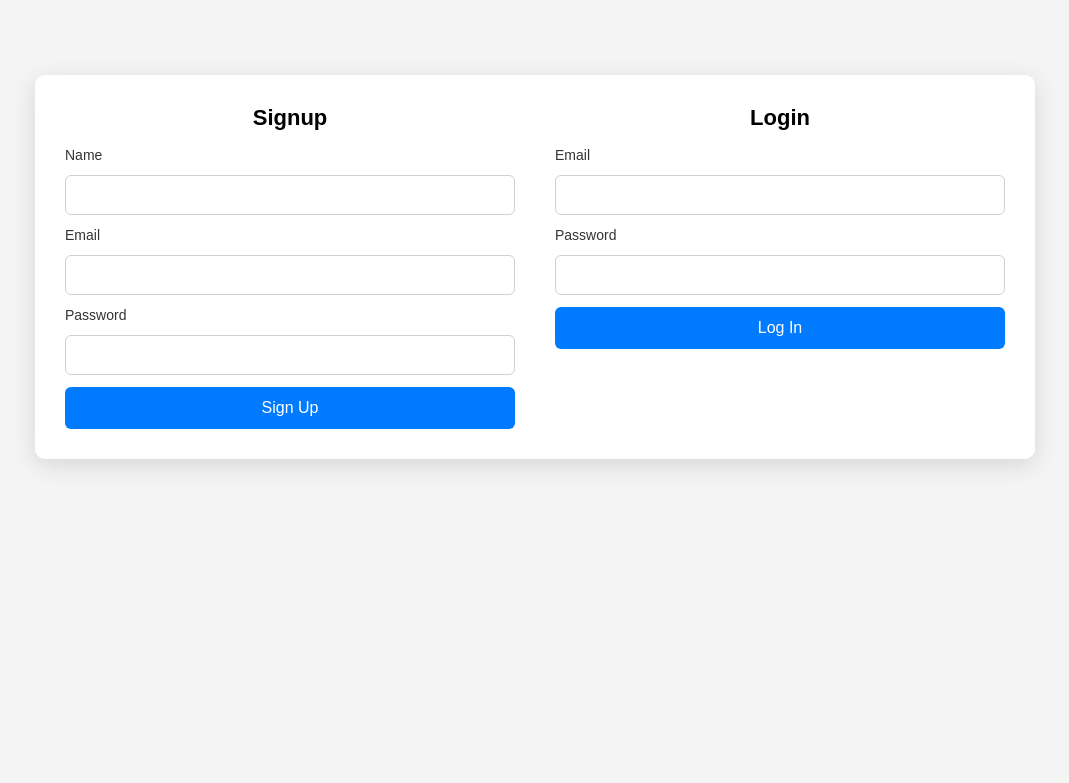
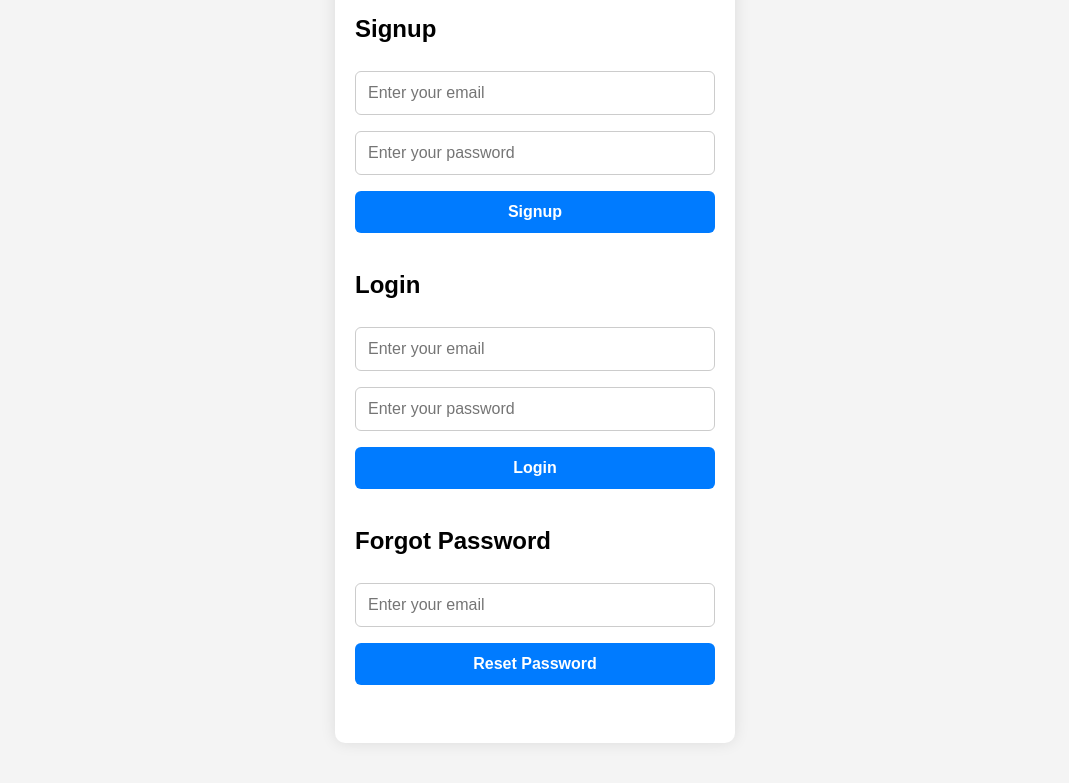
Before and after one commit to Sofiane-Amirouche/signup-app, a website: page public/index.html in a window 1280 px wide. Shown: the part 133-916 px from the top of the page, without its empty margins (105-1174 px from the left). Before the commit the page ends 800 px from the top, so only its background shows below. Drawn offline with Linux system fonts and the light colour scheme.

Commit message:
Final clean signup app

```diff
--- a/public/index.html
+++ b/public/index.html
@@ -2,40 +2,39 @@
 <html lang="en">
 <head>
   <meta charset="UTF-8">
-  <title>Signup & Login</title>
-  <meta name="viewport" content="width=device-width, initial-scale=1"> <!-- required for mobile scaling -->
-  <link rel="stylesheet" href="style.css"> <!-- loads /public/style.css -->
+  <title>Account Access</title>
+  <meta name="viewport" content="width=device-width, initial-scale=1.0">
+  <link rel="stylesheet" href="style.css">
 </head>
 <body>
   <div class="container">
-    <section class="signup">
-      <h1>Signup</h1>
+    <h1>Account Access</h1>
+
+    <div class="form-section">
+      <h2>Signup</h2>
       <form action="/signup" method="POST">
-        <label for="name">Name</label>
-        <input id="name" name="name" type="text" required>
+        <input type="email" name="email" placeholder="Enter your email" required>
+        <input type="password" name="password" placeholder="Enter your password" required>
+        <button type="submit">Signup</button>
+      </form>
+    </div>
 
-        <label for="email">Email</label>
-        <input id="email" name="email" type="email" required>
+    <div class="form-section">
+      <h2>Login</h2>
+      <form action="/login" method="POST">
+        <input type="email" name="email" placeholder="Enter your email" required>
+        <input type="password" name="password" placeholder="Enter your password" required>
+        <button type="submit">Login</button>
+      </form>
+    </div>
 
-        <label for="password">Password</label>
-        <input id="password" name="password" type="password" required>
-
-        <button type="submit">Sign Up</button>
+    <div class="form-section">
+      <h2>Forgot Password</h2>
+      <form action="/forgot-password" method="POST">
+        <input type="email" name="email" placeholder="Enter your email" required>
+        <button type="submit">Reset Password</button>
       </form>
-    </section>
-
-    <section class="login">
-      <h1>Login</h1>
-      <form action="/login" method="POST">
-        <label for="login-email">Email</label>
-        <input id="login-email" name="email" type="email" required>
-
-        <label for="login-password">Password</label>
-        <input id="login-password" name="password" type="password" required>
-
-        <button type="submit">Log In</button>
-      </form>
-    </section>
+    </div>
   </div>
 </body>
 </html>
--- a/public/style.css
+++ b/public/style.css
@@ -1,93 +1,48 @@
-/* Base page */
 * { box-sizing: border-box; }
-html, body {
-  height: 100%;
-}
+
 body {
   font-family: Arial, sans-serif;
+  background-color: #f4f4f4;
   margin: 0;
-  background: #f4f4f4;
-  display: flex;
-  justify-content: center;
-  align-items: center;
-  padding: 20px; /* breathing room on small screens */
+  padding: 0;
 }
 
-/* Card container */
 .container {
-  display: flex;
-  gap: 40px;
+  max-width: 400px;
+  margin: 40px auto;
+  padding: 20px;
   background: #fff;
-  padding: 30px;
   border-radius: 10px;
-  box-shadow: 0 6px 24px rgba(0,0,0,0.12);
-  max-width: 1000px;
-  width: 100%;
-  flex-wrap: wrap; /* allows wrapping on narrow screens */
+  box-shadow: 0 0 15px rgba(0,0,0,0.1);
 }
 
-/* Panels */
-.signup, .login {
-  flex: 1 1 360px; /* grows, minimum 360px */
-  min-width: 280px; /* prevents too-narrow inputs */
+h1 { text-align: center; margin-bottom: 30px; }
+
+.form-section { margin-bottom: 30px; }
+
+form { display: flex; flex-direction: column; }
+
+input, button {
+  padding: 12px;
+  margin: 8px 0;
+  font-size: 16px;
+  border: 1px solid #ccc;
+  border-radius: 6px;
 }
 
-/* Headings */
-h1 {
-  font-size: 22px;
-  margin: 0 0 16px;
-  text-align: center;
+button {
+  background-color: #007bff;
+  color: white;
+  font-weight: bold;
+  border: none;
+  cursor: pointer;
 }
 
-/* Form layout */
-form {
-  display: flex;
-  flex-direction: column;
-  gap: 12px;
+button:hover { background-color: #0056b3; }
+
+@media (max-width: 600px) {
+  .container { margin: 20px; padding: 15px; }
+  input, button { font-size: 14px; padding: 10px; }
+  h1 { font-size: 22px; }
+  h2 { font-size: 18px; }
 }
-
-/* Labels & inputs */
-label {
-  font-size: 14px;
-  color: #333;
-}
-input {
-  padding: 10px 12px;
-  border: 1px solid #d0d0d0;
-  border-radius: 6px;
-  font-size: 16px;
-}
-
-/* Buttons */
-button {
-  padding: 12px;
-  background: #007bff;
-  color: #fff;
-  border: 0;
-  border-radius: 6px;
-  font-size: 16px;
-  cursor: pointer;
-}
-button:hover { background: #005fcc; }
-
-/* Breakpoints */
-@media (max-width: 1024px) {
-  .container { gap: 24px; padding: 24px; }
-}
-
-@media (max-width: 768px) {
-  .container {
-    flex-direction: column; /* stack panels vertically */
-    align-items: stretch;
-  }
-  .signup, .login {
-    width: 100%;
-  }
-}
-
-@media (max-width: 480px) {
-  body { padding: 12px; }
-  .container { padding: 16px; border-radius: 8px; }
-  input, button { font-size: 15px; padding: 10px; }
-  h1 { font-size: 20px; }
-}
```
Also changed, not shown: package.json (+2 -5 lines), server.js (+24 -18 lines), 1 other file.
